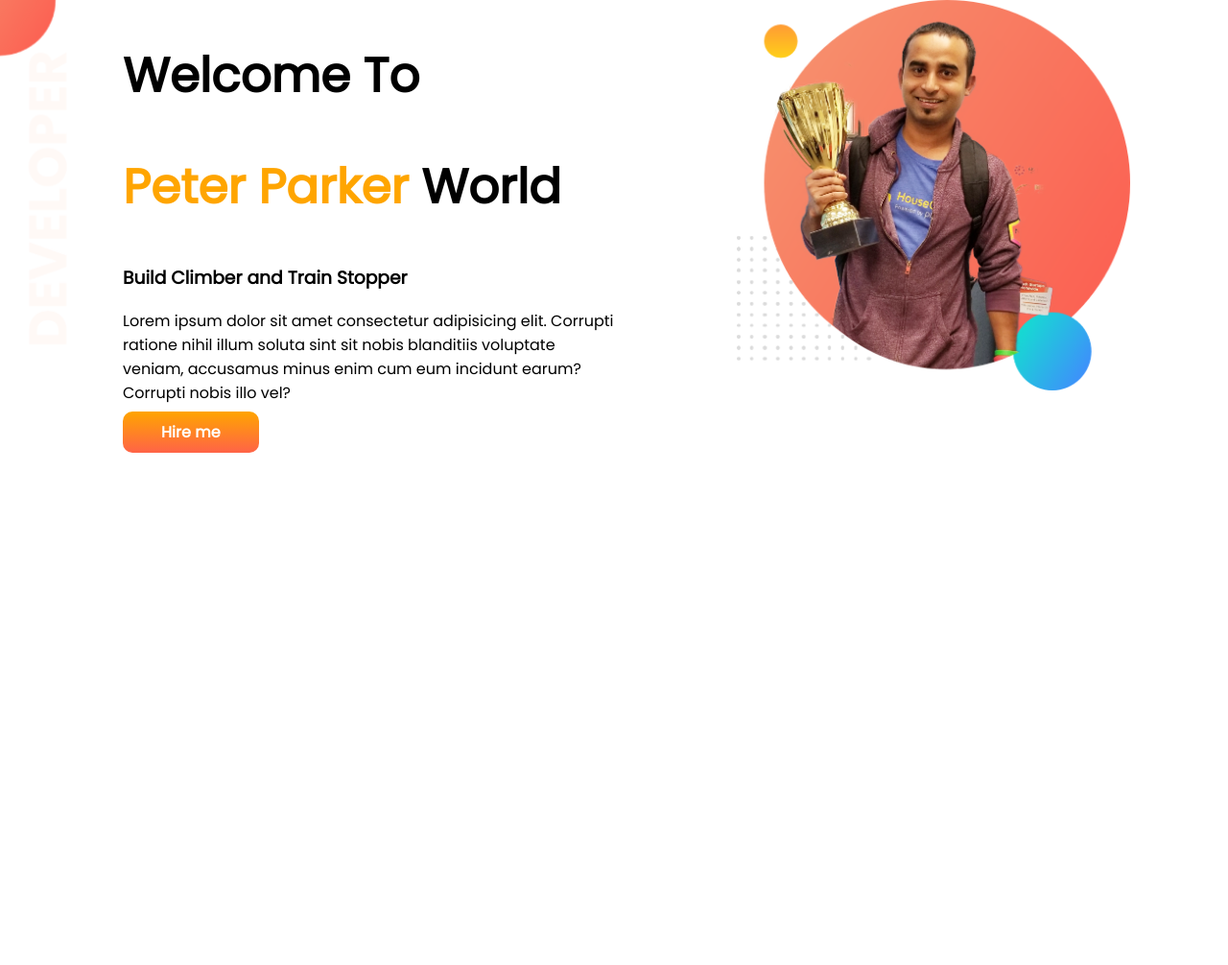
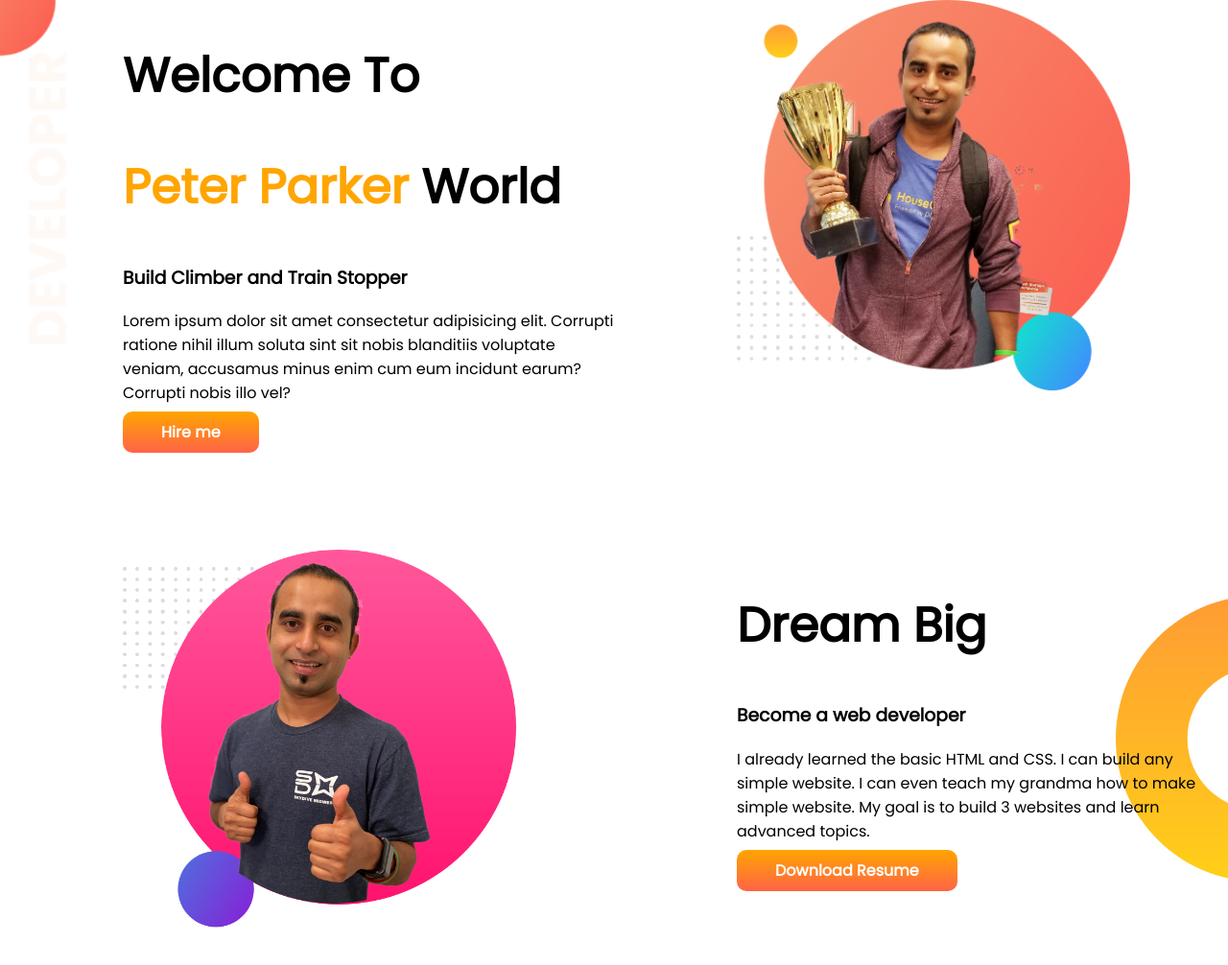
Before and after one commit to AsirFaisal/DeveloperPortfolio, a plain HTML site: page index.html in a window 1280 px wide. Shown: the whole page at 96% size. Before the commit the page ends 800 px from the top, so only its background shows below. Drawn offline with Linux system fonts and the light colour scheme.

Commit message:
another section

```diff
--- a/css/styles.css
+++ b/css/styles.css
@@ -10,6 +10,7 @@ span {
 }
 section {
   display: flex;
+  margin-bottom: 110px;
 }
 .half-width {
   width: 50%;
@@ -30,3 +31,8 @@ section {
   background-image: url(/images/top-banner.png);
   background-repeat: no-repeat;
 }
+.second-banner {
+  background-image: url(/images/dream-bg.png);
+  background-position: right;
+  background-repeat: no-repeat;
+}
--- a/index.html
+++ b/index.html
@@ -23,6 +23,20 @@
         </div>
 
     </section>
+    <section class="second-banner">
+        <div class="half-width">
+            <img src="/images/jhankar2.png" alt="coder2">
+        </div>
+        <div class="half-width">
+            <h1>Dream Big</h1>
+
+        <h3>Become a web developer</h3>
+        <p>I already learned the basic HTML and CSS. I can build any simple website. I can even teach my grandma how to make simple website. My goal is to build 3 websites and learn advanced topics.</p>
+        <a class ="link-button" href="#">Download Resume</a>
+        </div>
+
+
+    </section>
 
 
 
```
